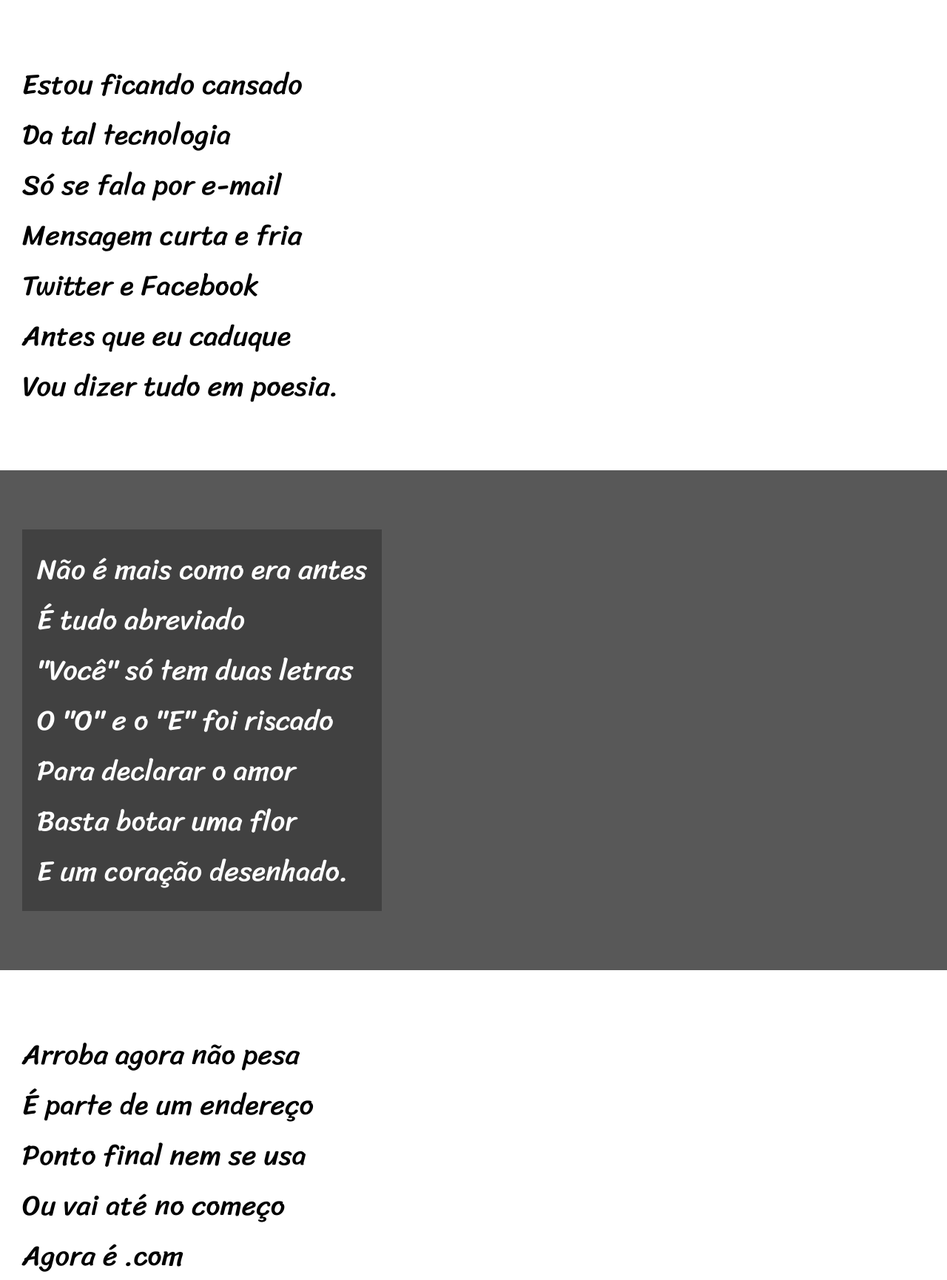
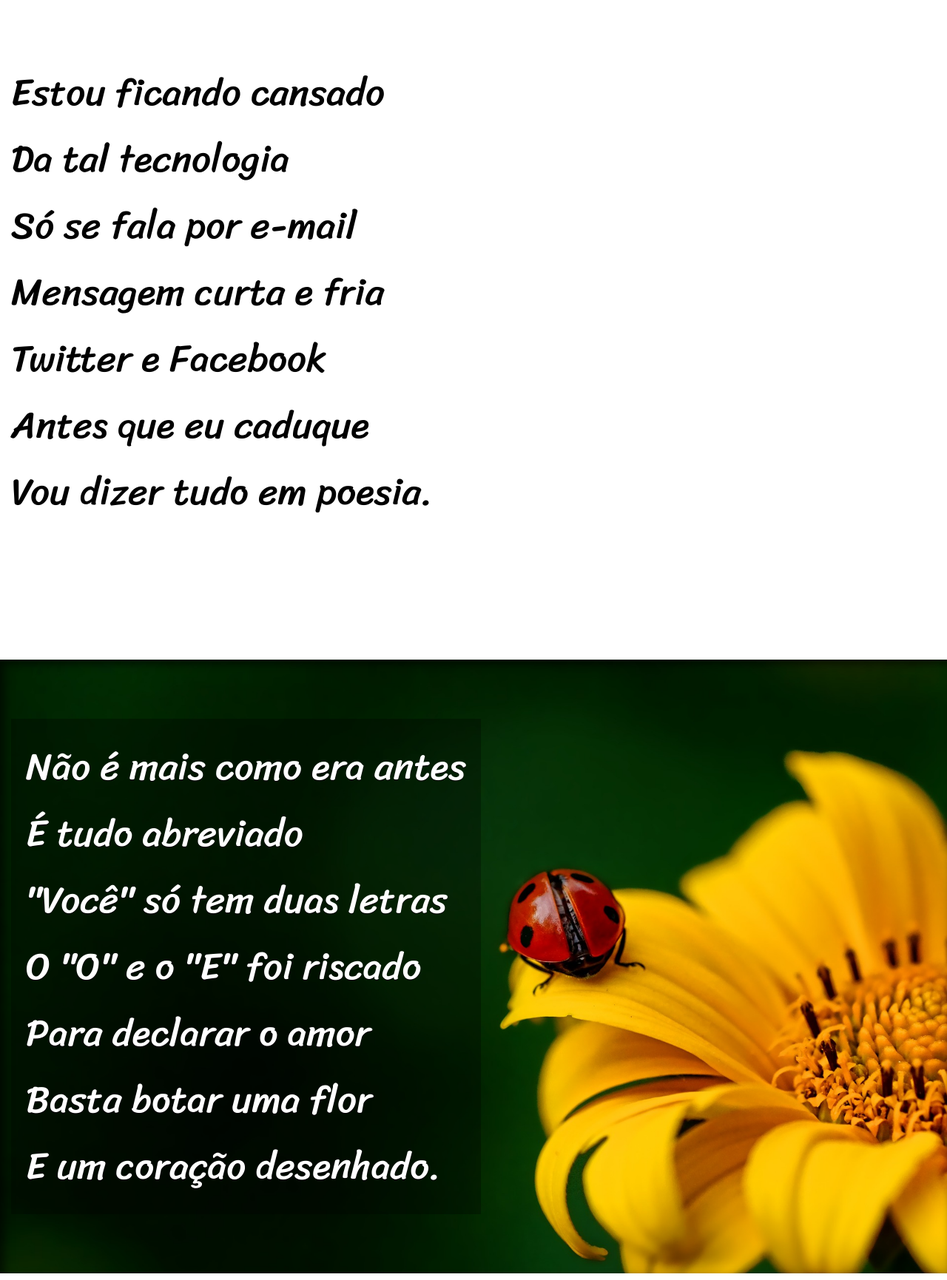
Before and after one commit to jvdsaraujo/html-css, a PHP site: page / in a window 1280 px wide. Shown: the part 232-1963 px from the top of the page at 74% size. Run offline with PHP 8.4, Linux system fonts and the light colour scheme.

Commit message:
update desafio

```diff
--- a/desafios/d012/estilo/style.css
+++ b/desafios/d012/estilo/style.css
@@ -56,8 +56,12 @@ section {
     padding-top: 10vh;
     padding-bottom: 10vh;
     line-height: 2em;
-    padding-left: 30px;
-    font: normal normal 3vw var(--fonte2);
+    padding-left: 15px;
+    font: normal normal 4vw var(--fonte2);
+}
+
+section > p {
+    padding-bottom: 2em;
 }
 
 
@@ -66,15 +70,27 @@ section.normal {
     color: var(--cor1);
 }
 
+section.dois {
+    background: url(../imagens/background001.jpg) center center no-repeat fixed;
+}
+
+section.quatro {
+    background: url(../imagens/background002.jpg) center center no-repeat fixed;
+}
+
 section.dois, section.quatro {
     background-color: rgb(88, 88, 88);
     color: var(--cor0);
+    box-shadow: inset 6px 6px 13px 0px rgba(0, 0, 0, 0.637);
+    background-size: cover;
 }
 
 section.dois > p, section.quatro > p {
     display: inline-block;
-    background-color: rgba(0, 0, 0, 0.267);
+    background-color: rgba(0, 0, 0, 0.301);
     padding: 20px;
+    text-shadow: 0px 1px 0px black;
+
 }
 
 footer {
```
